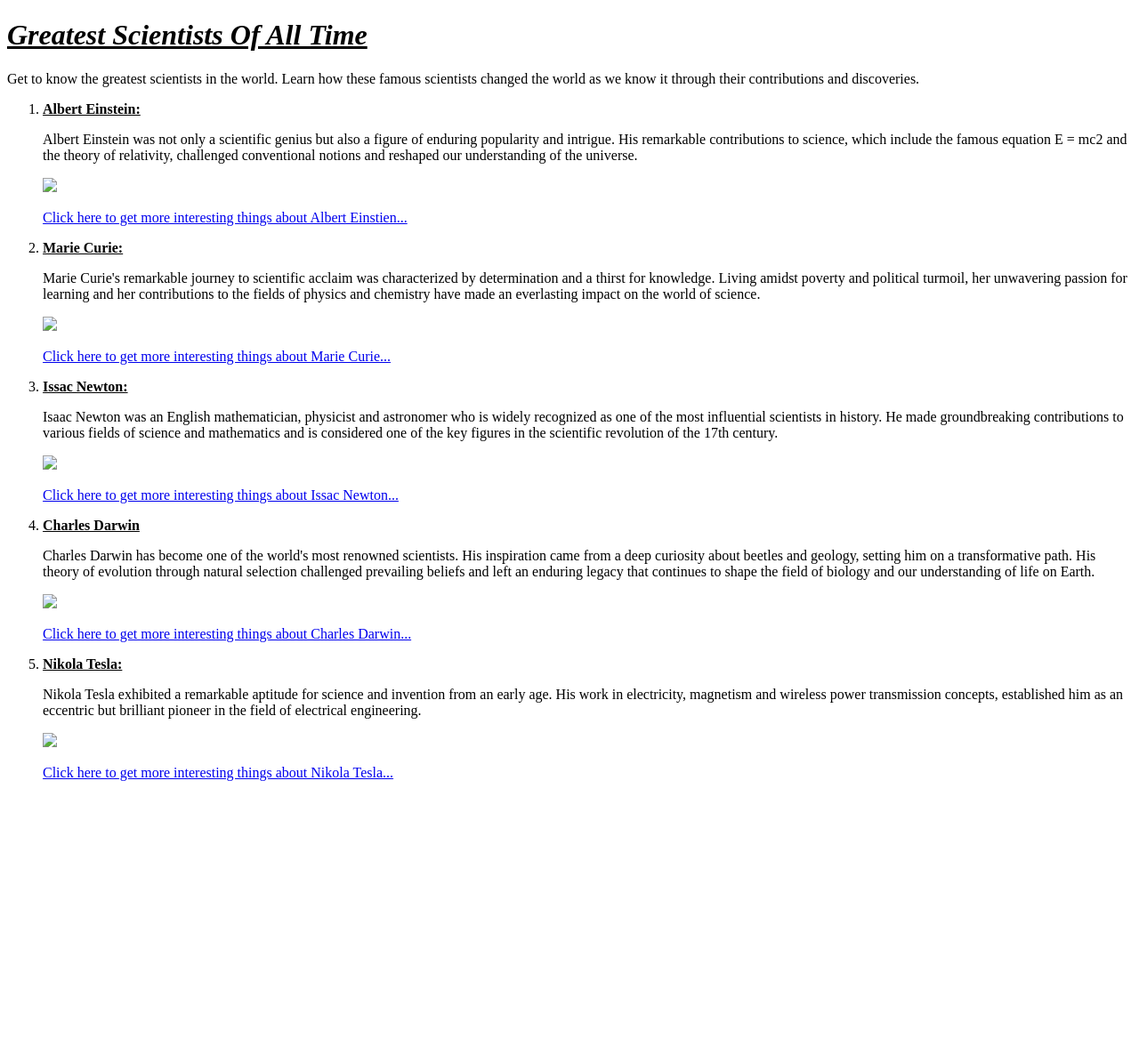
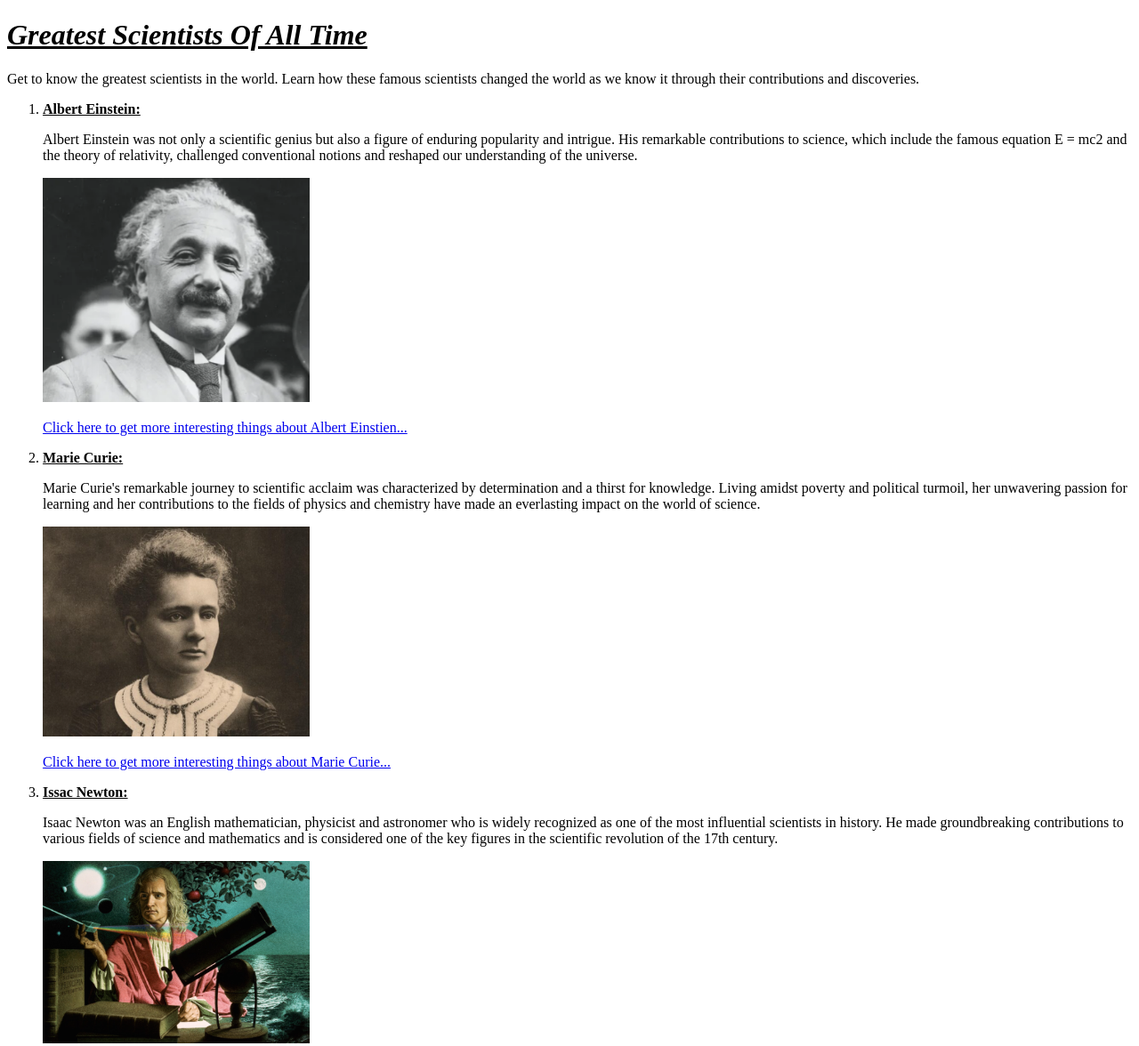
Before and after one commit to AmiteshUniyal/First-HTML-webpage, a plain HTML site: page greatest scientist of all time.html in a window 1280 px wide. Shown: the top 1176 px of the page at 89% size. Before the commit the page ends 894 px from the top, so only its background shows below. Drawn offline with Linux system fonts and the light colour scheme.

Commit message:
Update greatest scientist of all time.html

```diff
--- a/greatest scientist of all time.html
+++ b/greatest scientist of all time.html
@@ -9,27 +9,27 @@
         <ol>
             <li><b><u>Albert Einstein:</u></b>
                 <p>Albert Einstein was not only a scientific genius but also a figure of enduring popularity and intrigue. His remarkable contributions to science, which include the famous equation E = mc2 and the theory of relativity, challenged conventional notions and reshaped our understanding of the universe.</p>
-                <p><img src="/IMG/Screenshot 2024-06-12 183509.png" width="300"></p>
+                <p><img src="Screenshot 2024-06-12 183509.png" width="300"></p>
                 <p><a href="https://en.wikipedia.org/wiki/Albert_Einstein"target="_blank">Click here to get more interesting things about Albert Einstien...</a></p>
             </li>
             <li><b><u>Marie Curie:</u></b>
                 <p>Marie Curie's remarkable journey to scientific acclaim was characterized by determination and a thirst for knowledge. Living amidst poverty and political turmoil, her unwavering passion for learning and her contributions to the fields of physics and chemistry have made an everlasting impact on the world of science.</p>
-                <p><img src="/IMG/Screenshot 2024-06-12 184426.png" width="300"></p>
+                <p><img src="Screenshot 2024-06-12 184426.png" width="300"></p>
                 <p><a href="https://en.wikipedia.org/wiki/Marie_Curie"target="_blank">Click here to get more interesting things about Marie Curie...</a></p>
             </li>
             <li><b><u>Issac Newton:</u></b>
                 <p>Isaac Newton was an English mathematician, physicist and astronomer who is widely recognized as one of the most influential scientists in history. He made groundbreaking contributions to various fields of science and mathematics and is considered one of the key figures in the scientific revolution of the 17th century.</p>
-                <p><img src="/IMG/Screenshot 2024-06-12 184639.png" width="300"></p>
+                <p><img src="Screenshot 2024-06-12 184639.png" width="300"></p>
                 <p><a href="https://en.wikipedia.org/wiki/Isaac_Newton"target="_blank">Click here to get more interesting things about Issac Newton...</a></p>
             </li>
             <li><b><u>Charles Darwin</u></b>
                 <p>Charles Darwin has become one of the world's most renowned scientists. His inspiration came from a deep curiosity about beetles and geology, setting him on a transformative path. His theory of evolution through natural selection challenged prevailing beliefs and left an enduring legacy that continues to shape the field of biology and our understanding of life on Earth.</p>
-                <p><img src="/IMG/Screenshot 2024-06-12 184807.png" width="300"></p>
+                <p><img src="Screenshot 2024-06-12 184807.png" width="300"></p>
                 <p><a href="https://en.wikipedia.org/wiki/Charles_Darwin"target="_blank">Click here to get more interesting things about Charles Darwin...</a></p>
             </li>
             <li><b><u>Nikola Tesla:</u></b>
                 <p>Nikola Tesla exhibited a remarkable aptitude for science and invention from an early age. His work in electricity, magnetism and wireless power transmission concepts, established him as an eccentric but brilliant pioneer in the field of electrical engineering.</p>
-                <p><img src="/IMG/Screenshot 2024-06-12 184950.png" width="300"></p>
+                <p><img src="Screenshot 2024-06-12 184950.png" width="300"></p>
                 <p><a href="https://en.wikipedia.org/wiki/Nikola_Tesla"target="_blank">Click here to get more interesting things about Nikola Tesla...</a></p>
             </li>
         </ol>
```
